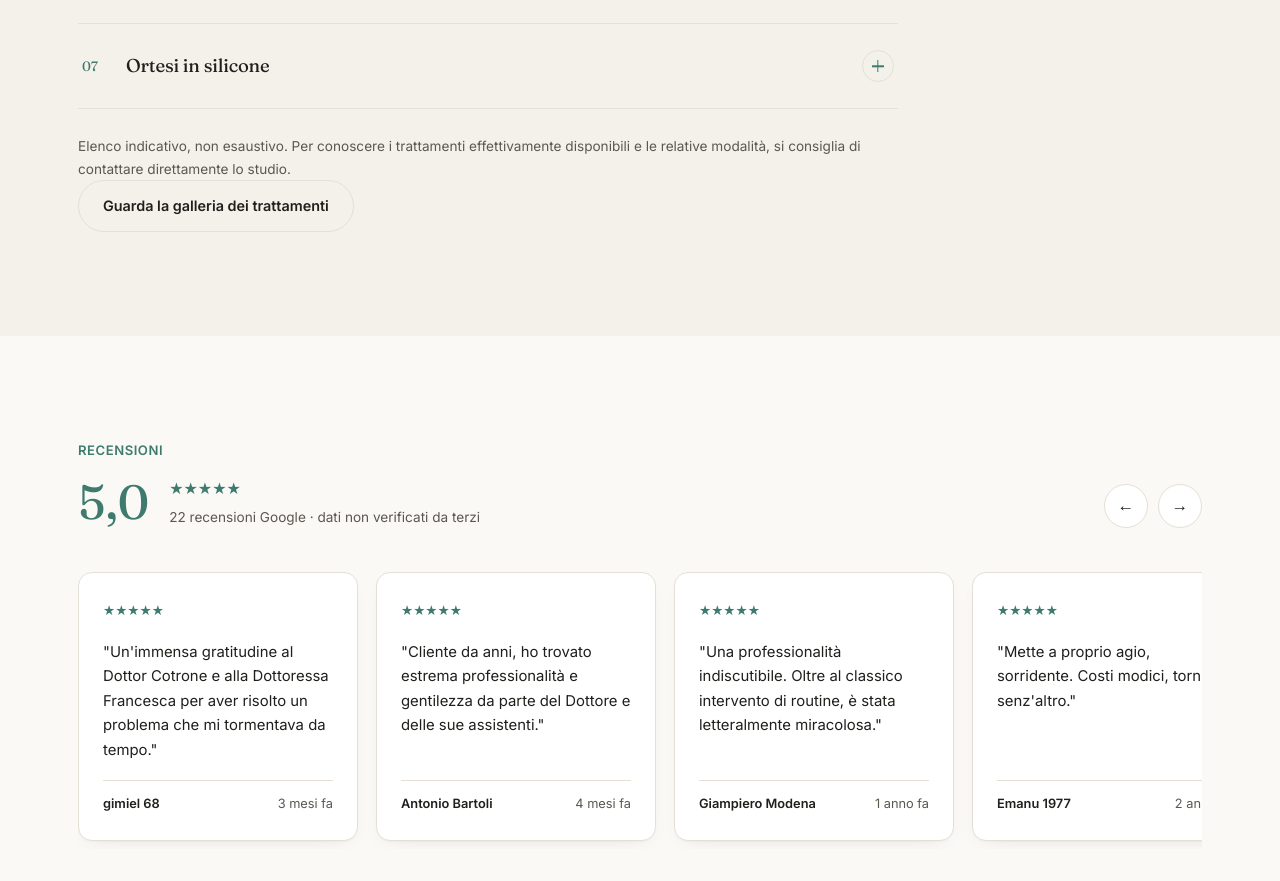
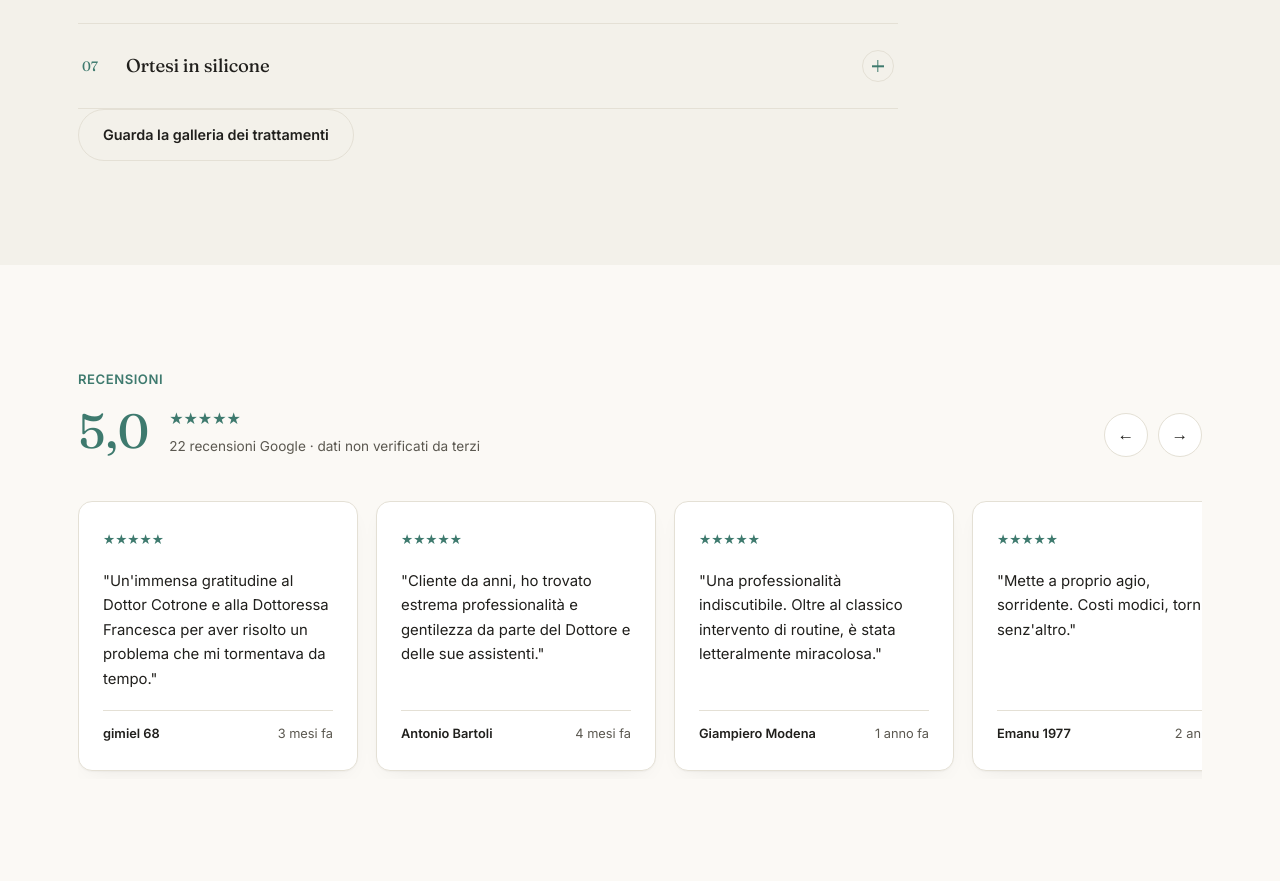
Before and after one commit to villalorenzo10-code/sito-finito-podologo, a plain HTML site: page index.html in a window 1280 px wide. Shown: the part 3182-4063 px from the top of the page. Drawn offline with Linux system fonts and the light colour scheme.

Commit message:
Update index.html

```diff
--- a/index.html
+++ b/index.html
@@ -212,7 +212,7 @@
 </details>
 
       </div>
-      <p class="acc-note">Elenco indicativo, non esaustivo. Per conoscere i trattamenti effettivamente disponibili e le relative modalità, si consiglia di contattare direttamente lo studio.</p>
+
       <p class="acc-cta"><a class="btn btn-outline" href="trattamenti.html">Guarda la galleria dei trattamenti</a></p>
     </div>
   </section>
```
